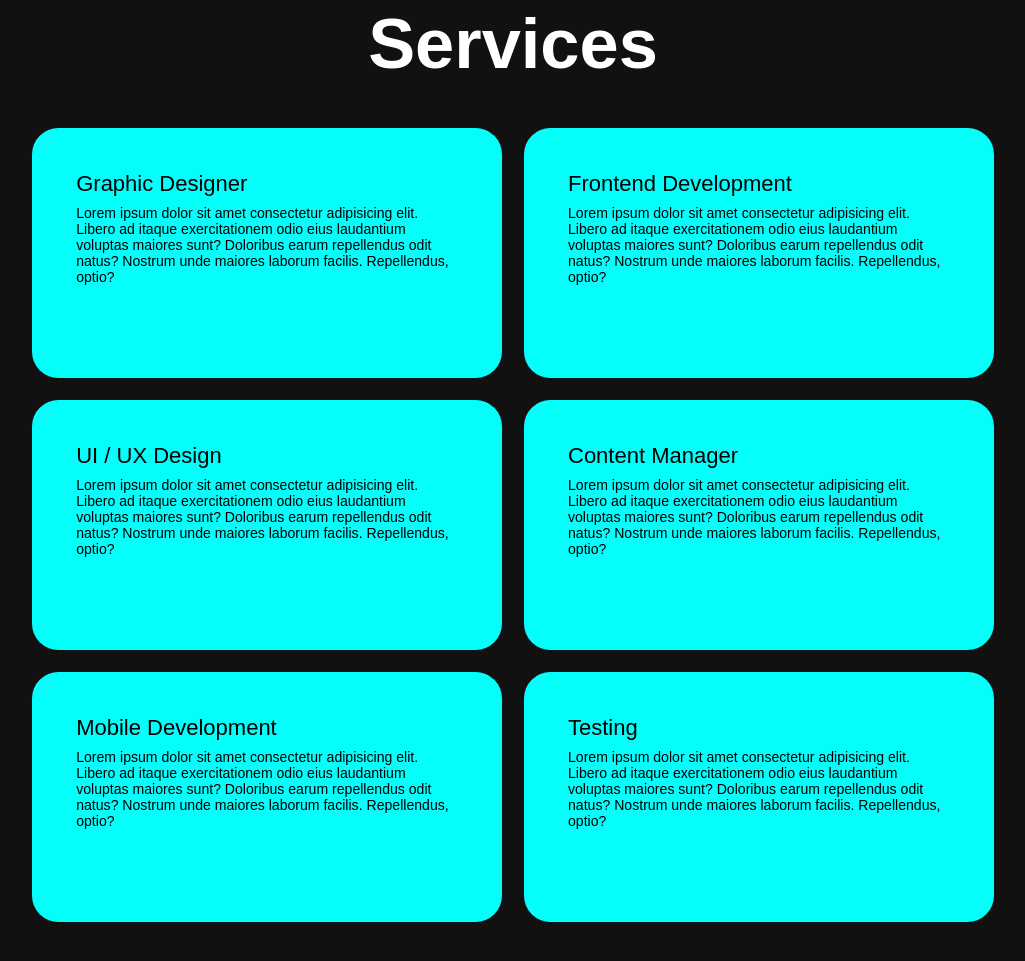
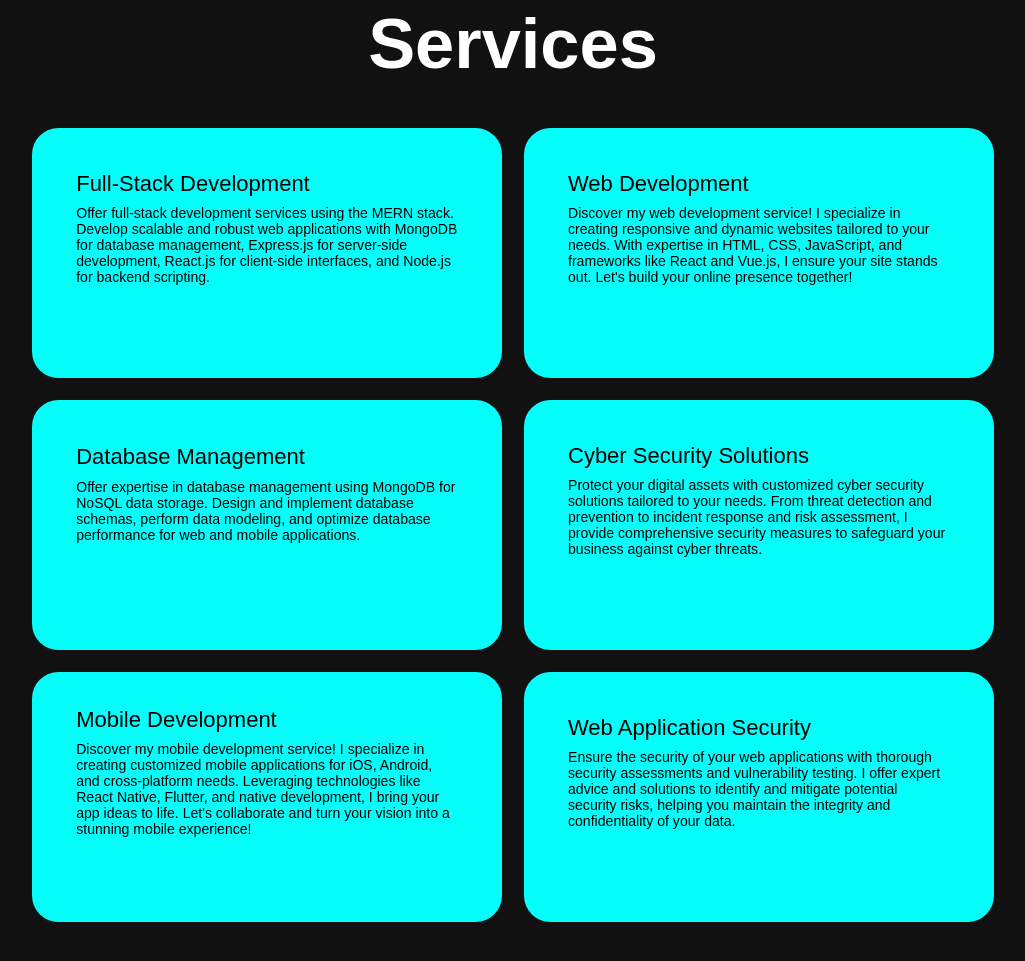
Before and after one commit to kgowtham020/portfolio, a plain HTML site: page index.html in a window 1280 px wide. Shown: the part 1685-2646 px from the top of the page, without its empty margins (127-1152 px from the left). Drawn offline with nearby package versions, Linux system fonts and the light colour scheme.

Commit message:
Update index.html
added details

```diff
--- a/index.html
+++ b/index.html
@@ -35,7 +35,7 @@ content="width=device-width, initial-scale=1.0">
     <h1>It's <span>GOWTHAM K</span></h1>
     <h3 class="text-animation">I'm a <span></span></h3>
 
-    <p>Lorem ipsum dolor sit amet consectetur adipisicing elit. Corrupti, beatae minima. Aperiam magnam nesciunt quidem assumenda dignissimos necessitatibus esse voluptatem deserunt, omnis impedit facere eum obcaecati aliquam? Fuga, ea ipsum!</p>
+    <p>A second-year student pursuing a Bachelor of Technology in Computer Science and Engineering, adept in JavaScript, Java, Python, and App Development. Enthusiastic about assimilating new technologies and integrating them into practical applications.</p>
 
     <div class="social-icons">
         <a href="#"><i class='bx bxl-linkedin-square' ></i></a>
@@ -53,7 +53,7 @@ content="width=device-width, initial-scale=1.0">
 <div class="about-content">
     <h2  class="heading">About <span>Me</span></h2>
     <h3 class="text-animation"><span></span></h3>
-    <p> A second-year student pursuing a Bachelor of Technology in Computer Science and Engineering, adept in JavaScript, Java, Python, and App Development. Enthusiastic about assimilating new technologies and integrating them into practical applications..</p>
+    <p>I'm a second-year BTech student majoring in Computer Science and Engineering. Proficient in JavaScript, Java, Python, and App Development, I'm passionate about integrating new technologies into practical solutions. Let's connect and explore exciting opportunities together!</p>
 <a href="#" class="btn">Read More</a>
 </div>
 <div class="about-img">
@@ -67,39 +67,39 @@ content="width=device-width, initial-scale=1.0">
 
         <div class="service-box">
             <div class="service-info">
-                <h4>Graphic Designer</h4>
-                <p>Lorem ipsum dolor sit amet consectetur adipisicing elit. Libero ad itaque exercitationem odio eius laudantium voluptas maiores sunt? Doloribus earum repellendus odit natus? Nostrum unde maiores laborum facilis. Repellendus, optio?</p>
+                <h4>Full-Stack Development</h4>
+                <p>Offer full-stack development services using the MERN stack. Develop scalable and robust web applications with MongoDB for database management, Express.js for server-side development, React.js for client-side interfaces, and Node.js for backend scripting.</p>
             </div>
         </div>
 
         <div class="service-box">
             <div class="service-info">
-                <h4>Frontend Development</h4>
-                <p>Lorem ipsum dolor sit amet consectetur adipisicing elit. Libero ad itaque exercitationem odio eius laudantium voluptas maiores sunt? Doloribus earum repellendus odit natus? Nostrum unde maiores laborum facilis. Repellendus, optio?</p>
+                <h4>Web Development</h4>
+                <p>Discover my web development service! I specialize in creating responsive and dynamic websites tailored to your needs. With expertise in HTML, CSS, JavaScript, and frameworks like React and Vue.js, I ensure your site stands out. Let's build your online presence together!</p>
             </div>
         </div>
         <div class="service-box">
             <div class="service-info">
-                <h4>UI / UX Design</h4>
-                <p>Lorem ipsum dolor sit amet consectetur adipisicing elit. Libero ad itaque exercitationem odio eius laudantium voluptas maiores sunt? Doloribus earum repellendus odit natus? Nostrum unde maiores laborum facilis. Repellendus, optio?</p>
+                <h4>Database Management</h4>
+                <p>Offer expertise in database management using MongoDB for NoSQL data storage. Design and implement database schemas, perform data modeling, and optimize database performance for web and mobile applications.</p>
             </div>
         </div>
         <div class="service-box">
             <div class="service-info">
-                <h4>Content Manager</h4>
-                <p>Lorem ipsum dolor sit amet consectetur adipisicing elit. Libero ad itaque exercitationem odio eius laudantium voluptas maiores sunt? Doloribus earum repellendus odit natus? Nostrum unde maiores laborum facilis. Repellendus, optio?</p>
+                <h4>Cyber Security Solutions</h4>
+                <p>Protect your digital assets with customized cyber security solutions tailored to your needs. From threat detection and prevention to incident response and risk assessment, I provide comprehensive security measures to safeguard your business against cyber threats.</p>
             </div>
         </div>
         <div class="service-box">
             <div class="service-info">
                 <h4>Mobile Development</h4>
-                <p>Lorem ipsum dolor sit amet consectetur adipisicing elit. Libero ad itaque exercitationem odio eius laudantium voluptas maiores sunt? Doloribus earum repellendus odit natus? Nostrum unde maiores laborum facilis. Repellendus, optio?</p>
+                <p>Discover my mobile development service! I specialize in creating customized mobile applications for iOS, Android, and cross-platform needs. Leveraging technologies like React Native, Flutter, and native development, I bring your app ideas to life. Let's collaborate and turn your vision into a stunning mobile experience!</p>
             </div>
         </div>
         <div class="service-box">
             <div class="service-info">
-                <h4>Testing</h4>
-                <p>Lorem ipsum dolor sit amet consectetur adipisicing elit. Libero ad itaque exercitationem odio eius laudantium voluptas maiores sunt? Doloribus earum repellendus odit natus? Nostrum unde maiores laborum facilis. Repellendus, optio?</p>
+                <h4>Web Application Security</h4>
+                <p>Ensure the security of your web applications with thorough security assessments and vulnerability testing. I offer expert advice and solutions to identify and mitigate potential security risks, helping you maintain the integrity and confidentiality of your data.</p>
             </div>
         </div>
 
```
